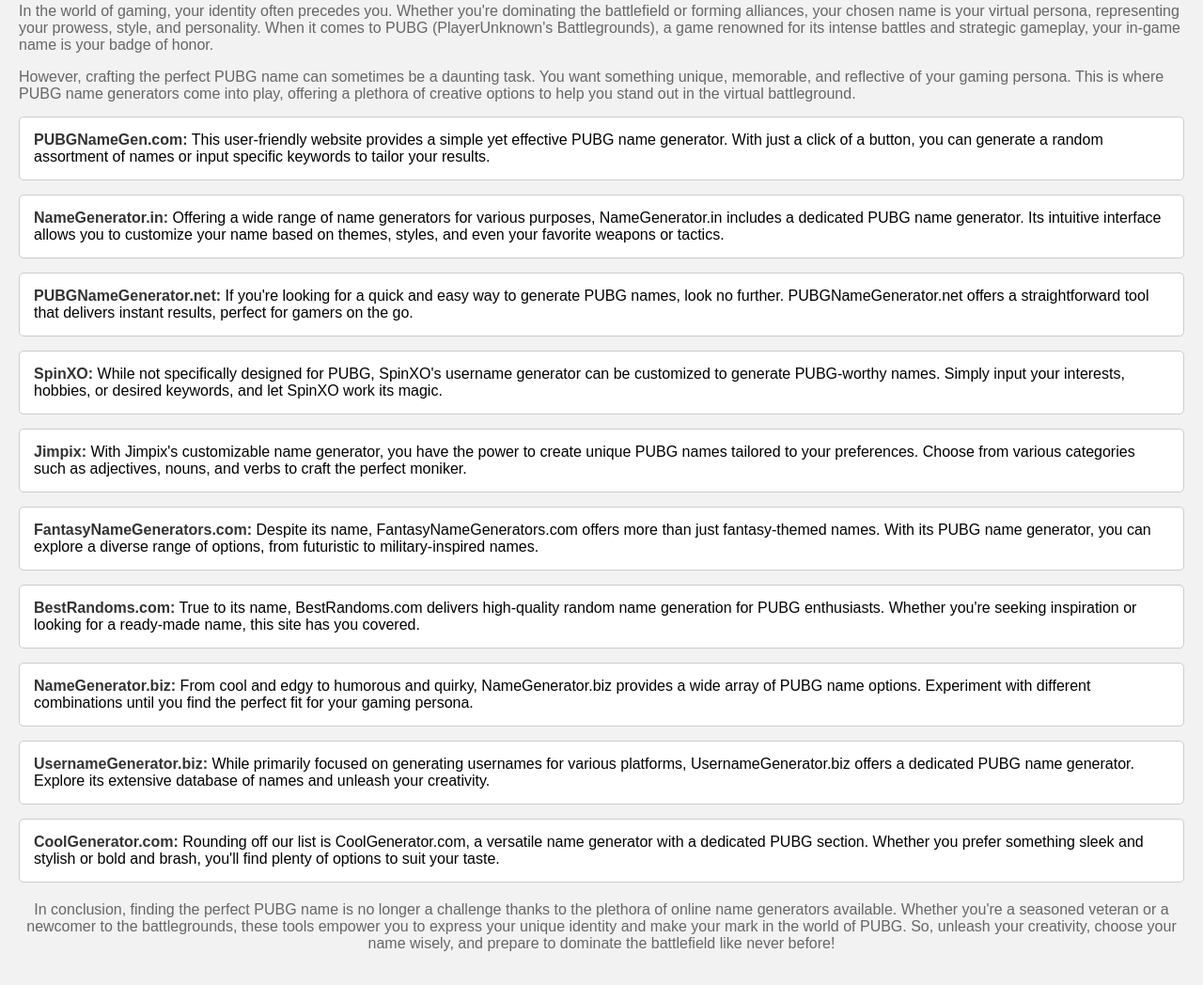
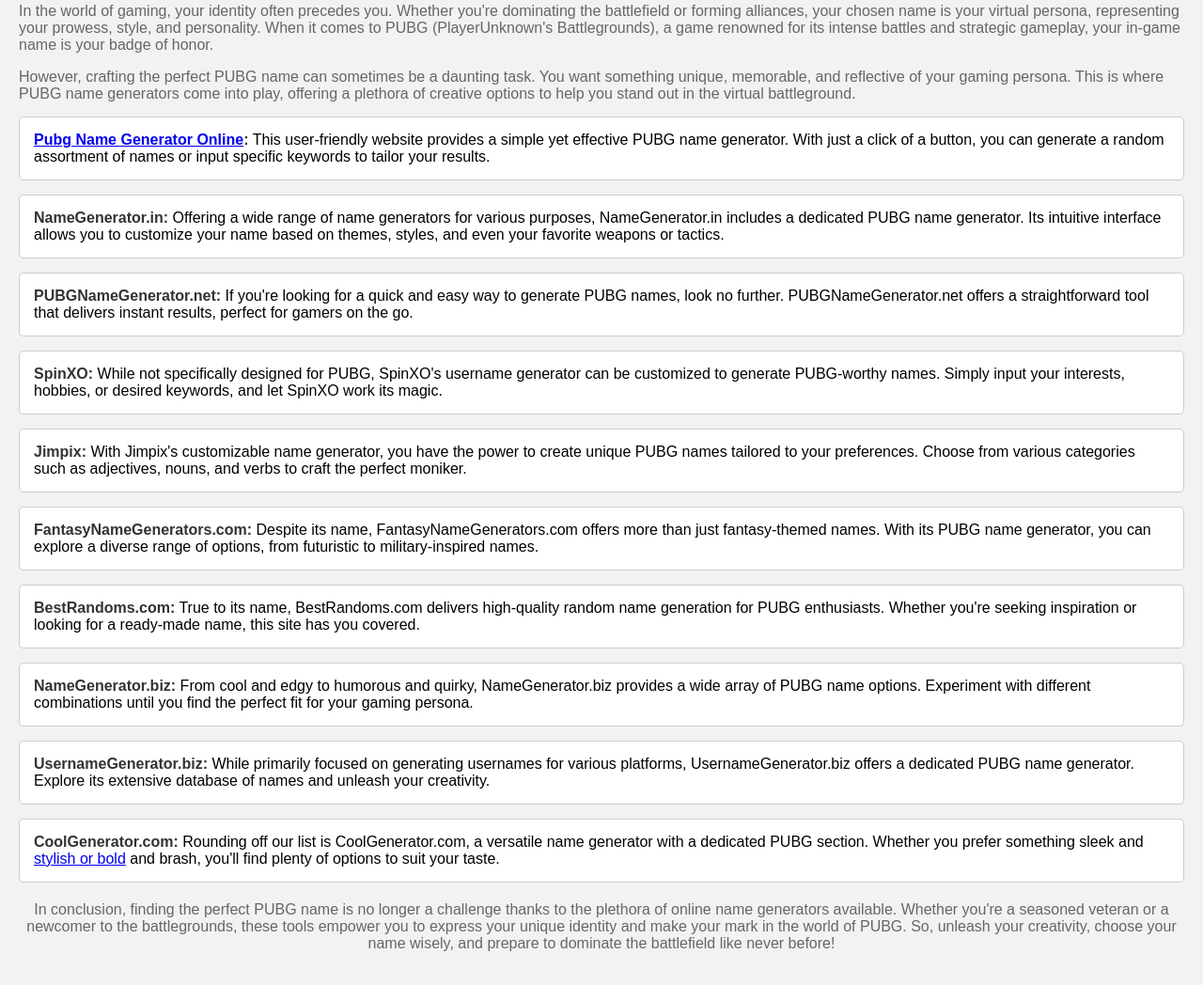
Before and after one commit to roberthinsom/pubgnamegeneratoronline, a plain HTML site: page index.html in a window 1280 px wide. Shown: the part 97-1145 px from the top of the page at 94% size. Drawn offline with Linux system fonts and the light colour scheme.

Commit message:
Update index.html

```diff
--- a/index.html
+++ b/index.html
@@ -1,6 +1,7 @@
 <!DOCTYPE html>
 <html lang="en">
-<head>
+<head
+    <meta name="google-site-verification" content="bNOuISHFpZu0wmftacVdoBq3uZDf0dds3ZjocAnpbZs" />
     <meta charset="UTF-8">
     <meta name="viewport" content="width=device-width, initial-scale=1.0">
     <title>Top 10 Best PUBG Name Generator Online</title>
@@ -57,7 +58,7 @@
     <p>However, crafting the perfect PUBG name can sometimes be a daunting task. You want something unique, memorable, and reflective of your gaming persona. This is where PUBG name generators come into play, offering a plethora of creative options to help you stand out in the virtual battleground.</p>
     <ol>
         <li>
-            <strong>PUBGNameGen.com:</strong> This user-friendly website provides a simple yet effective PUBG name generator. With just a click of a button, you can generate a random assortment of names or input specific keywords to tailor your results.
+            <strong><a href="https://pubgnamegeneratoronline.com/">Pubg Name Generator Online</a>:</strong> This user-friendly website provides a simple yet effective PUBG name generator. With just a click of a button, you can generate a random assortment of names or input specific keywords to tailor your results.
         </li>
         <li>
             <strong>NameGenerator.in:</strong> Offering a wide range of name generators for various purposes, NameGenerator.in includes a dedicated PUBG name generator. Its intuitive interface allows you to customize your name based on themes, styles, and even your favorite weapons or tactics.
@@ -84,7 +85,7 @@
             <strong>UsernameGenerator.biz:</strong> While primarily focused on generating usernames for various platforms, UsernameGenerator.biz offers a dedicated PUBG name generator. Explore its extensive database of names and unleash your creativity.
         </li>
         <li>
-            <strong>CoolGenerator.com:</strong> Rounding off our list is CoolGenerator.com, a versatile name generator with a dedicated PUBG section. Whether you prefer something sleek and stylish or bold and brash, you'll find plenty of options to suit your taste.
+            <strong>CoolGenerator.com:</strong> Rounding off our list is CoolGenerator.com, a versatile name generator with a dedicated PUBG section. Whether you prefer something sleek and <a href="https://pubgnamegeneratoronline.pages.dev/">stylish or bold</a>  and brash, you'll find plenty of options to suit your taste.
         </li>
     </ol>
     <footer>
```
